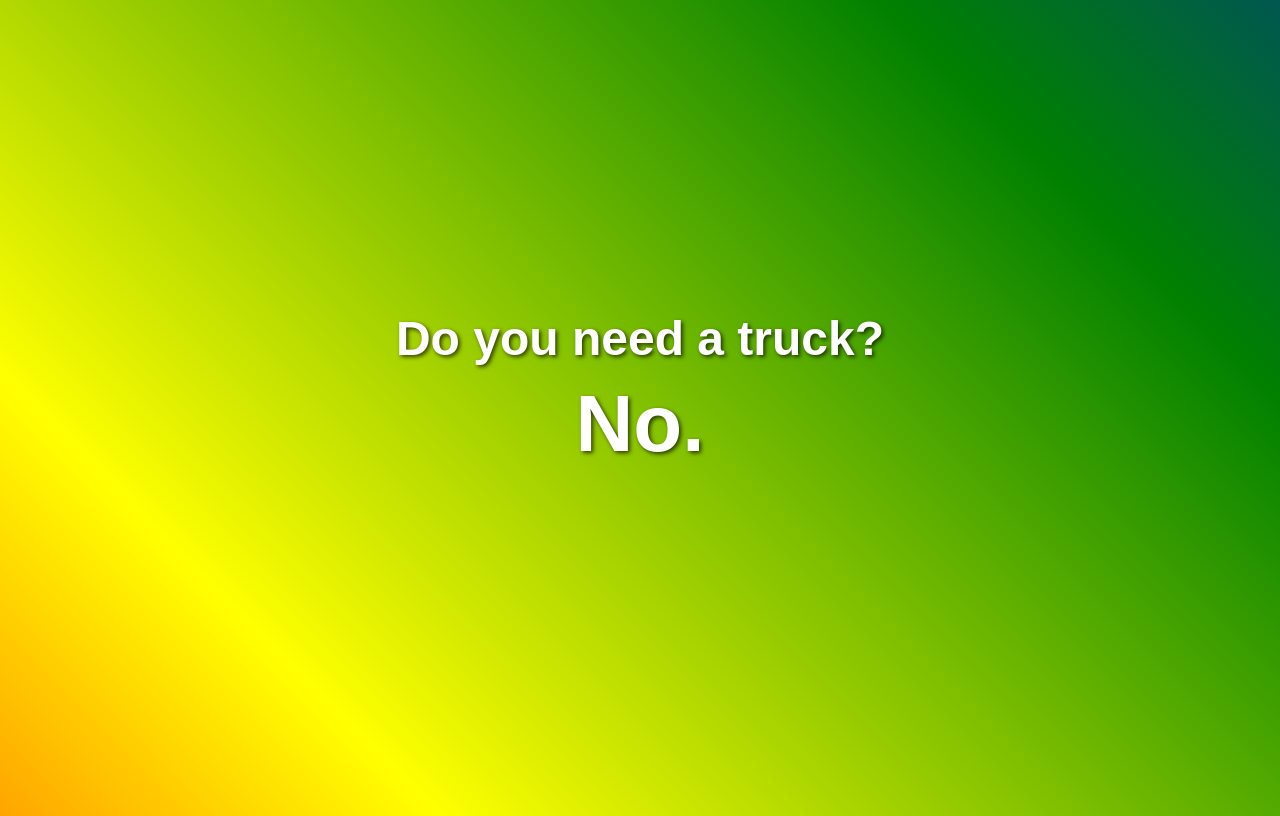
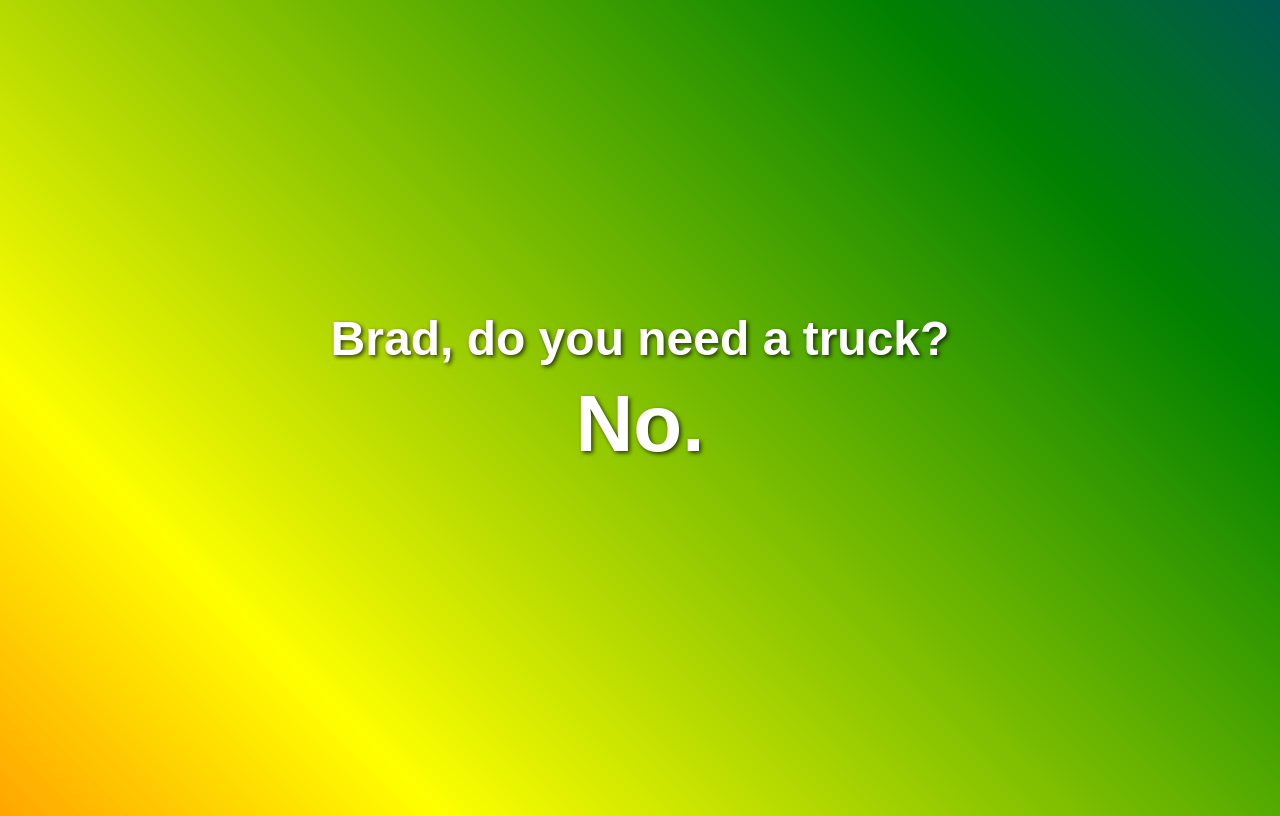
Before and after one commit to jtarchie/doyouneedatruck, a plain HTML site: page index.html in a window 1280 px wide. Drawn offline with Linux system fonts and the light colour scheme.

Commit message:
Update index.html

```diff
--- a/index.html
+++ b/index.html
@@ -58,7 +58,7 @@
 <body>
     <div>
         <center>
-          <h1>Do you need a truck?</h1>
+          <h1>Brad, do you need a truck?</h1>
           <h2>No.</h2>
         </center>
     </div>
```
